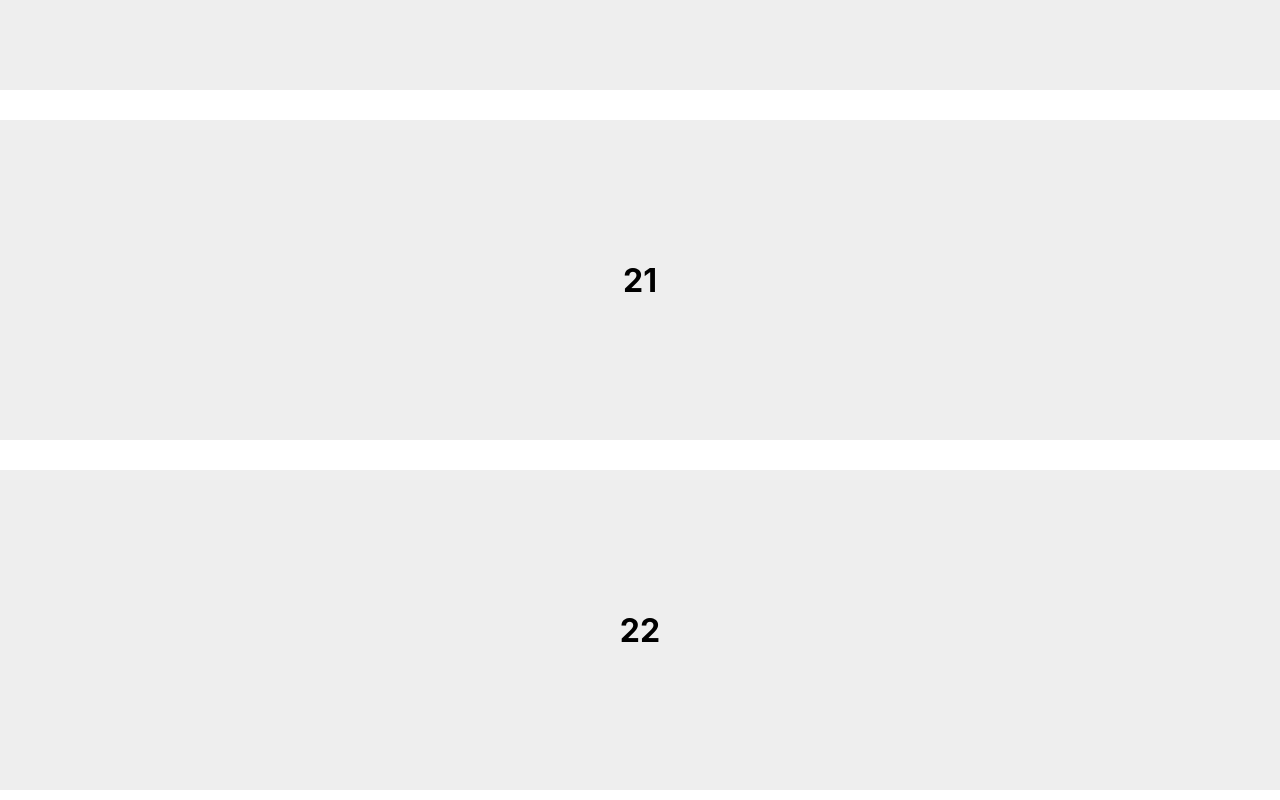
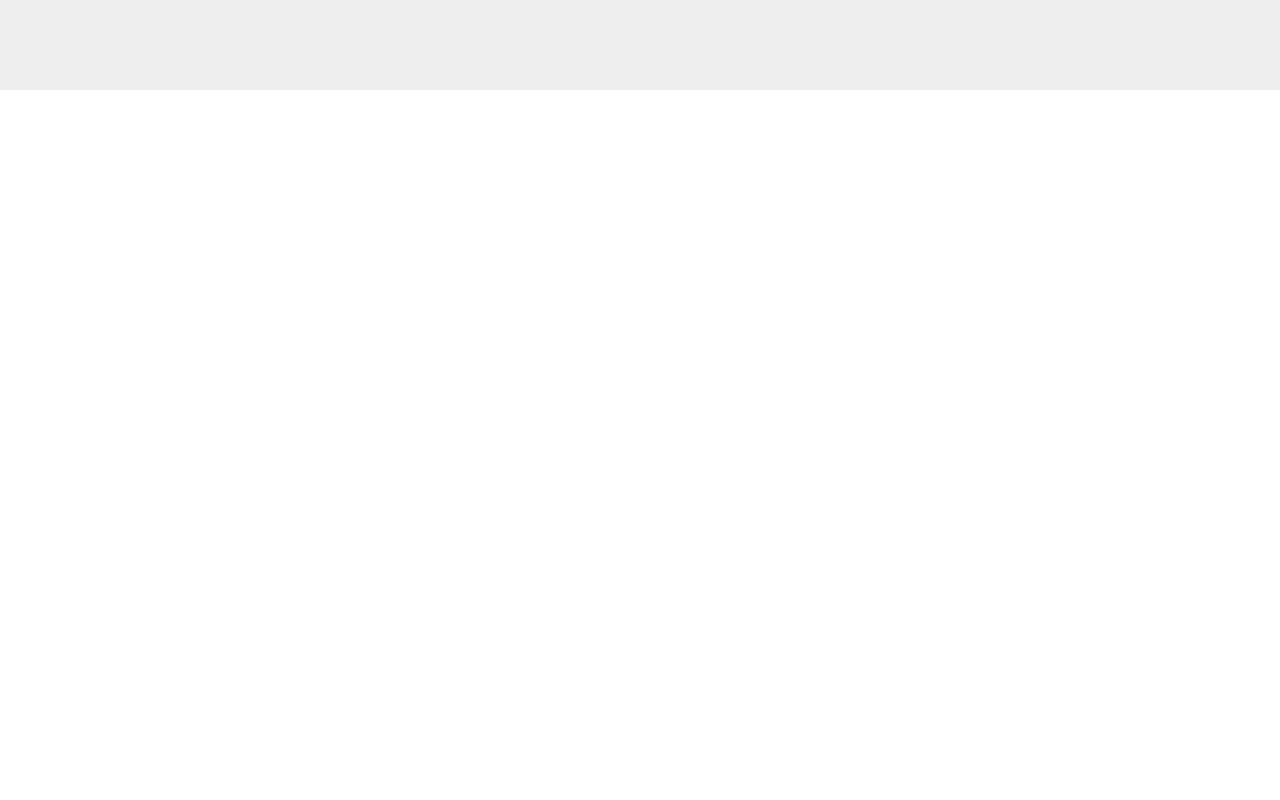
Before and after one commit to hotehrud/instagram-infinite-scroll, a React (Create React App) app: page / in a window 1280 px wide. Shown: the part 6880-7680 px from the top of the page. After the commit the page ends 7000 px from the top, so only its background shows below. Built offline with nearby package versions, Linux system fonts and the light colour scheme.

Commit message:
feat: Add, sliced items

```diff
--- a/src/App.js
+++ b/src/App.js
@@ -1,19 +1,28 @@
-import React, { useEffect, useState } from 'react';
+import React, { useEffect, useState, useMemo } from 'react';
 import './App.css';
 
 const ADD_COUNT = 5;
+const ROW_COUNT = 20;
+const ROW_HEIGHT = 350;
 let itemId = 6;
 function App() {
+    const [start, setStart] = useState(0);
     const [items, setItems] = useState([1, 2, 3, 4, 5]);
+
+    const slicedItems = useMemo(() => {
+        const s = Math.floor(start) - ROW_COUNT / 2 < 0 ? 0 : Math.floor(start) - ROW_COUNT / 2;
+        const e = s + ROW_COUNT;
+        return items.slice(s, e);
+    }, [start, items]);
 
     useEffect(() => {
         const onScroll = () => {
             const { clientHeight, scrollTop, scrollHeight } = document.documentElement;
             console.log(clientHeight, scrollTop, scrollHeight);
 
+            setStart(Math.floor(scrollTop / ROW_HEIGHT));
             if (clientHeight + scrollTop >= scrollHeight) {
                 // Load More...
-                console.log('Load More');
                 more();
             }
         };
@@ -38,7 +47,7 @@ function App() {
 
     return (
         <div className="App">
-            {items.map(item => (
+            {slicedItems.map(item => (
                 <div key={`item-${item}`} className="item">
                     <h1>{item}</h1>
                 </div>
```
Also changed, not shown: 1 other file (tests, documents, lock files or other folders).
